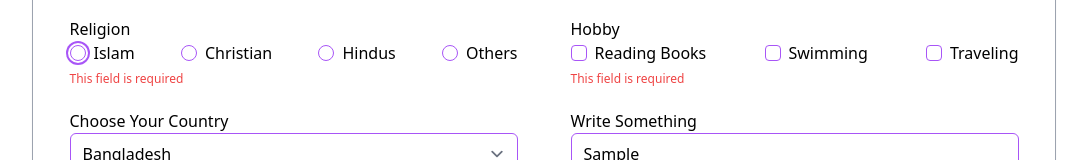
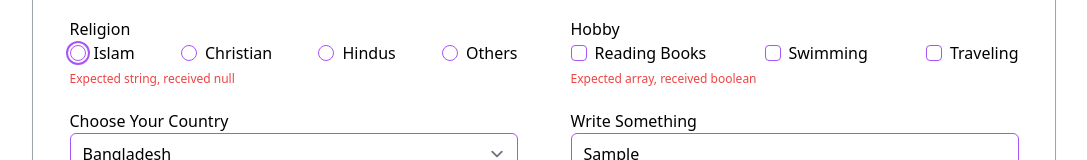
Before and after one commit to yasin2514/reusable-components, a React (Vite) app: page / in a window 1280 px wide. Both pictures are taken after typing "Sample", "name@example.com", "Sample123", "Sample123", "Sample" into the empty fields and a click on the button "Submit". Shown: the part 196-356 px from the top of the page, without its empty margins (96-1183 px from the left). Built offline with nearby package versions, Linux system fonts and the light colour scheme.

Commit message:
validate schema added

```diff
--- a/package.json
+++ b/package.json
@@ -10,12 +10,14 @@
     "preview": "vite preview"
   },
   "dependencies": {
+    "@hookform/resolvers": "^3.3.4",
     "clsx": "^2.1.1",
     "react": "^18.2.0",
     "react-dom": "^18.2.0",
     "react-hook-form": "^7.51.4",
     "react-router-dom": "^6.23.0",
-    "tailwind-merge": "^2.3.0"
+    "tailwind-merge": "^2.3.0",
+    "zod": "^3.23.6"
   },
   "devDependencies": {
     "@tailwindcss/forms": "^0.5.7",
--- a/src/components/NormalForm/NormalForm.tsx
+++ b/src/components/NormalForm/NormalForm.tsx
@@ -1,20 +1,25 @@
 import { useForm } from "react-hook-form";
 import cn from "../../utils/cn";
 import Button from "../ui/Button";
+import { zodResolver } from "@hookform/resolvers/zod";
+import { SignUpSchema } from "./validator";
 
 const NormalForm = ({ double }: { double: boolean }) => {
   const {
     handleSubmit,
     register,
-    watch,
     reset,
     formState: { errors },
-  } = useForm();
+    watch,
+  } = useForm({
+    resolver: zodResolver(SignUpSchema),
+  });
 
   const onSubmit = (data) => {
     reset();
     console.log(data);
   };
+
   return (
     <form
       onSubmit={handleSubmit(onSubmit)}
@@ -36,10 +41,12 @@ const NormalForm = ({ double }: { double: boolean }) => {
             type="text"
             id="name"
             placeholder="Enter Your Name"
-            {...register("name", { required: true })}
+            {...register("name")}
           />
           {errors.name && (
-            <span className="text-red-500 text-xs">This field is required</span>
+            <span className="text-red-500 text-xs">
+              {errors?.name?.message}
+            </span>
           )}
         </div>
         <div className="w-full max-w-md">
@@ -50,10 +57,12 @@ const NormalForm = ({ double }: { double: boolean }) => {
             type="email"
             id="email"
             placeholder="Enter Your Email"
-            {...register("email", { required: true })}
+            {...register("email")}
           />
           {errors.email && (
-            <span className="text-red-500 text-xs">This field is required</span>
+            <span className="text-red-500 text-xs">
+              {errors?.email?.message}
+            </span>
           )}
         </div>
         <div className="w-full max-w-md">
@@ -64,10 +73,12 @@ const NormalForm = ({ double }: { double: boolean }) => {
             type="password"
             id="password"
             placeholder="Enter Your Password"
-            {...register("password", { required: true })}
+            {...register("password")}
           />
           {errors.password && (
-            <span className="text-red-500 text-xs">This field is required</span>
+            <span className="text-red-500 text-xs">
+              {errors?.password?.message}
+            </span>
           )}
         </div>
         <div className="w-full max-w-md">
@@ -78,10 +89,12 @@ const NormalForm = ({ double }: { double: boolean }) => {
             type="password"
             id="re-password"
             placeholder="Enter Your Password Again"
-            {...register("rePassword", { required: true })}
+            {...register("rePassword")}
           />
           {errors.rePassword && (
-            <span className="text-red-500 text-xs">This field is required</span>
+            <span className="text-red-500 text-xs">
+              {errors?.rePassword?.message}
+            </span>
           )}
         </div>
         {/* radio button section start */}
@@ -93,7 +106,7 @@ const NormalForm = ({ double }: { double: boolean }) => {
                 type="radio"
                 id="islam"
                 value="Islam"
-                {...register("religion", { required: true })}
+                {...register("religion")}
               />
               <label htmlFor="islam">Islam</label>
             </div>
@@ -102,7 +115,7 @@ const NormalForm = ({ double }: { double: boolean }) => {
                 type="radio"
                 id="christian"
                 value="Christian"
-                {...register("religion", { required: true })}
+                {...register("religion")}
               />
               <label htmlFor="christian">Christian</label>
             </div>
@@ -111,7 +124,7 @@ const NormalForm = ({ double }: { double: boolean }) => {
                 type="radio"
                 id="hindus"
                 value="Hindus"
-                {...register("religion", { required: true })}
+                {...register("religion")}
               />
               <label htmlFor="hindus">Hindus</label>
             </div>
@@ -120,13 +133,15 @@ const NormalForm = ({ double }: { double: boolean }) => {
                 type="radio"
                 id="others"
                 value="Others"
-                {...register("religion", { required: true })}
+                {...register("religion")}
               />
               <label htmlFor="others">Others</label>
             </div>
           </div>
           {errors.religion && (
-            <span className="text-red-500 text-xs">This field is required</span>
+            <span className="text-red-500 text-xs">
+              {errors?.religion?.message}
+            </span>
           )}
         </div>
         {/* checkbox section start */}
@@ -138,7 +153,7 @@ const NormalForm = ({ double }: { double: boolean }) => {
                 type="checkbox"
                 id="reading-books"
                 value="Reading Books"
-                {...register("hobby", { required: true })}
+                {...register("hobby")}
               />
               <label htmlFor="reading-books">Reading Books</label>
             </div>
@@ -147,7 +162,7 @@ const NormalForm = ({ double }: { double: boolean }) => {
                 type="checkbox"
                 id="swimming"
                 value="Swimming"
-                {...register("hobby", { required: true })}
+                {...register("hobby")}
               />
               <label htmlFor="swimming">Swimming</label>
             </div>
@@ -156,13 +171,15 @@ const NormalForm = ({ double }: { double: boolean }) => {
                 type="checkbox"
                 id="traveling"
                 value="Traveling"
-                {...register("hobby", { required: true })}
+                {...register("hobby")}
               />
               <label htmlFor="traveling">Traveling</label>
             </div>
           </div>
           {errors.hobby && (
-            <span className="text-red-500 text-xs">This field is required</span>
+            <span className="text-red-500 text-xs">
+              {errors?.hobby?.message}
+            </span>
           )}
         </div>
         {/* select section start */}
@@ -170,7 +187,7 @@ const NormalForm = ({ double }: { double: boolean }) => {
           <label htmlFor="country" className="block">
             Choose Your Country
           </label>
-          <select id="country" {...register("country", { required: true })}>
+          <select id="country" {...register("country")}>
             <option value="Bangladesh">Bangladesh</option>
             <option value="India">India</option>
             <option value="Pakistan">Pakistan</option>
@@ -178,7 +195,9 @@ const NormalForm = ({ double }: { double: boolean }) => {
             <option value="Bhutan">Bhutan</option>
           </select>
           {errors.country && (
-            <span className="text-red-500 text-xs">This field is required</span>
+            <span className="text-red-500 text-xs">
+              {errors?.country?.message}
+            </span>
           )}
         </div>
         {/* text area section start */}
@@ -186,12 +205,11 @@ const NormalForm = ({ double }: { double: boolean }) => {
           <label htmlFor="textarea" className="block">
             Write Something
           </label>
-          <textarea
-            id="textarea"
-            {...register("textarea", { required: true })}
-          ></textarea>
+          <textarea id="textarea" {...register("textarea")}></textarea>
           {errors.textarea && (
-            <span className="text-red-500 text-xs">This field is required</span>
+            <span className="text-red-500 text-xs">
+              {errors?.textarea?.message}
+            </span>
           )}
         </div>
       </div>
--- /dev/null
+++ b/src/components/NormalForm/validator.ts
@@ -0,0 +1,15 @@
+import { z } from "zod";
+
+export const SignUpSchema = z.object({
+  name: z.string().min(1, { message: "Name is required" }),
+  email: z.string().min(1, { message: "Email is required" }).email(),
+  password: z
+    .string()
+    .min(1, { message: "Password is Required" })
+    .min(6, { message: "Password must be at least 6 characters" }),
+  rePassword: z.string().min(1, { message: "Confirm Password is Required" }),
+  religion: z.string().optional(),
+  hobby: z.array(z.string()).optional(),
+  country: z.string().optional(),
+  textarea: z.string().optional(),
+});
```
Also changed, not shown: 1 other file (tests, documents, lock files or other folders).
